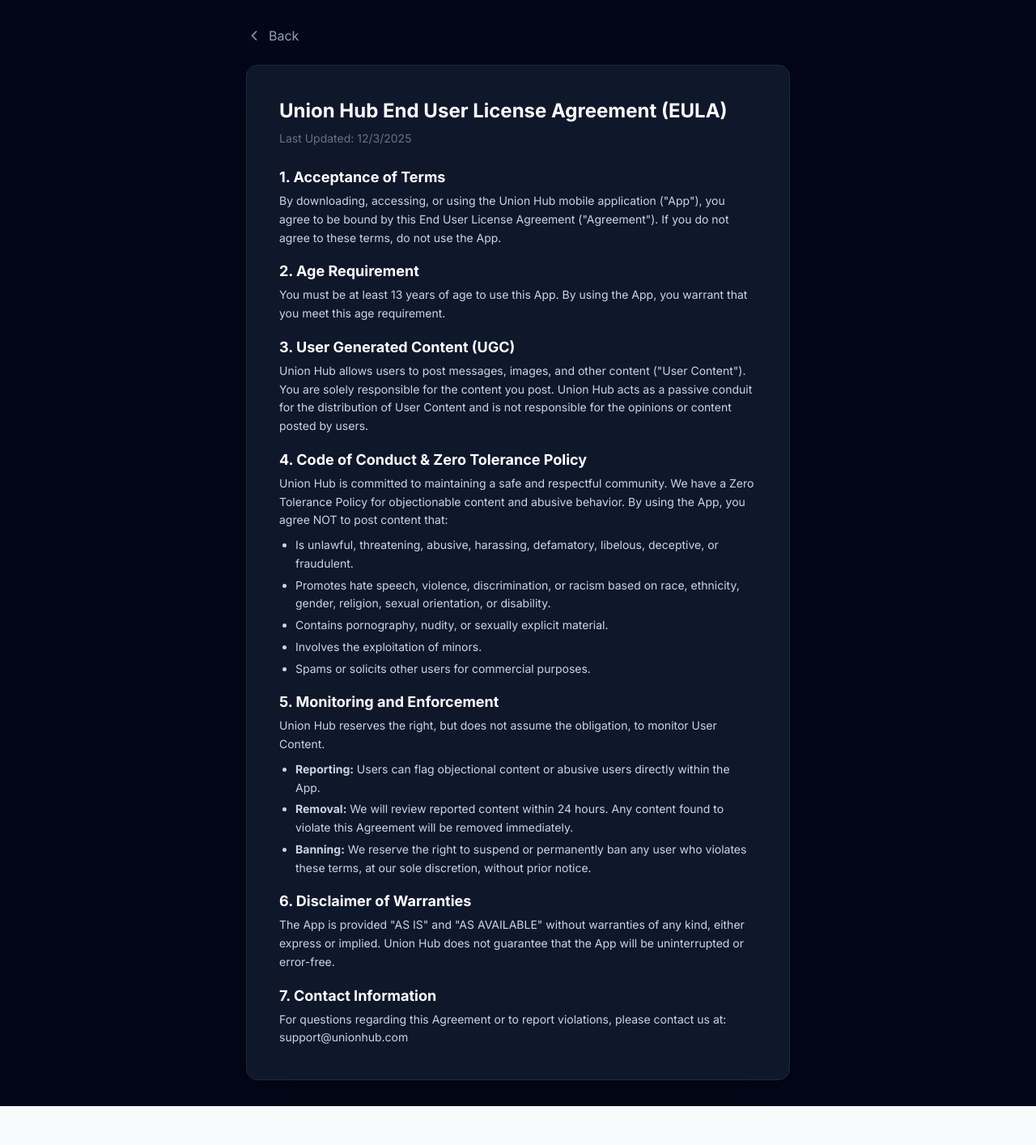
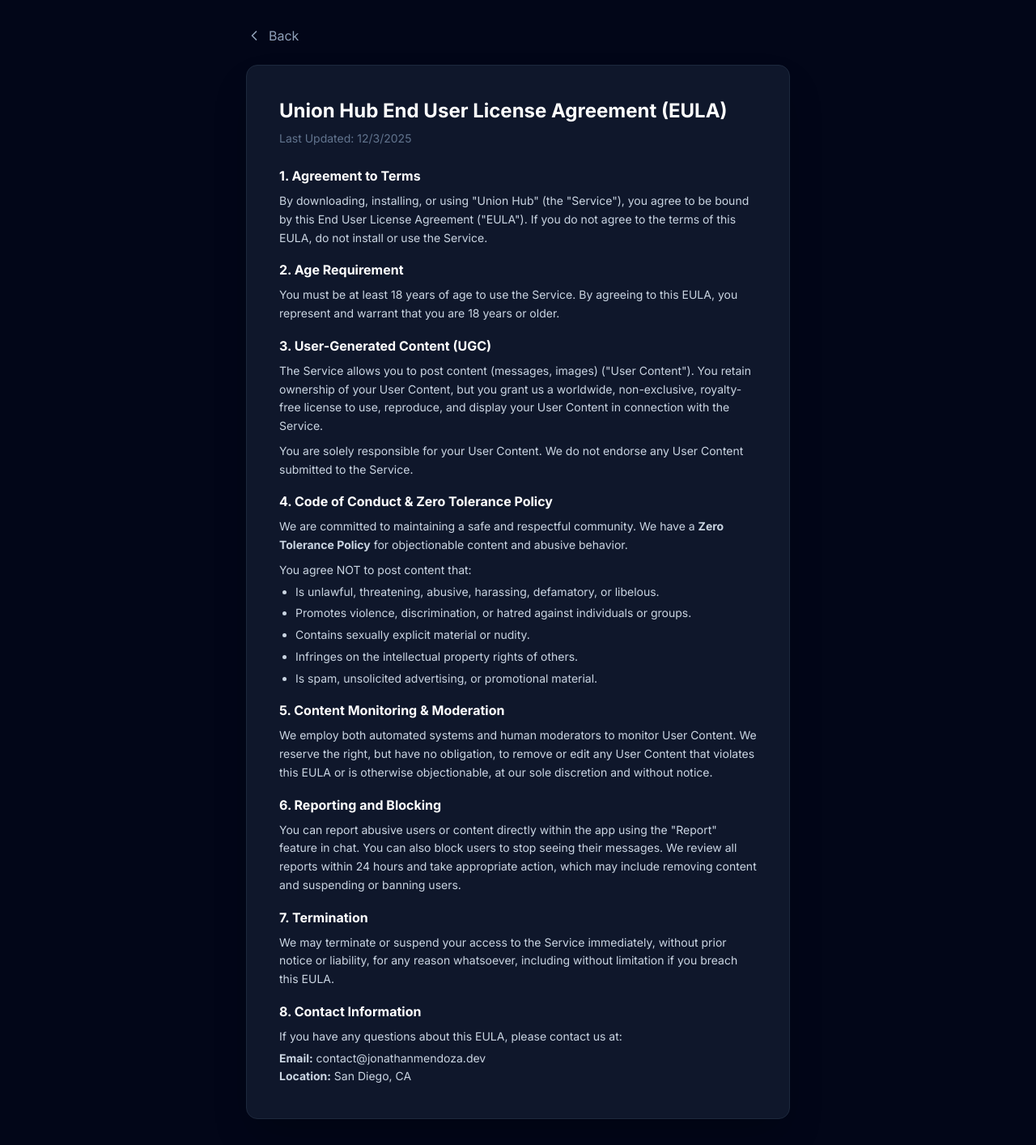
Before and after one commit to Jnmendza/union-hub, a Next.js app: page /eula in a window 1280 px wide. Shown: the whole page at 81% size. Before the commit the page ends 1366 px from the top, so only its background shows below. Built offline with nearby package versions, Linux system fonts and the light colour scheme; no server answers.

Commit message:
fix: build log errors fixed

```diff
--- a/app/(components)/chat-window.tsx
+++ b/app/(components)/chat-window.tsx
@@ -240,7 +240,7 @@
             const displayName = profile?.displayName || "User";
 
             return (
-              <div className='relative group'>
+              <div className='relative group' key={msg.id}>
                 <div
                   className={cn(
                     "flex w-max max-w-[75%] flex-col rounded-2xl px-4 py-2 text-sm shadow-sm animate-in fade-in slide-in-from-bottom-2",
@@ -357,7 +357,7 @@
               </button>
             </div>
             <p className='text-slate-400 text-sm mb-4 bg-slate-800 p-3 rounded-lg italic'>
-              "{reportingMsg.text}"
+              &quot;{reportingMsg.text}&quot;
             </p>
 
             <form onSubmit={handleReport} className='space-y-4'>
--- a/app/(dashboard)/admin/reports/page.tsx
+++ b/app/(dashboard)/admin/reports/page.tsx
@@ -12,7 +12,7 @@
   Timestamp,
 } from "firebase/firestore";
 import { db } from "@/lib/firebase";
-import { Flag, Check, Trash2, Ban, AlertTriangle } from "lucide-react";
+import { Check, Trash2, Ban, AlertTriangle } from "lucide-react";
 
 interface Report {
   id: string;
@@ -124,7 +124,7 @@
                       className='text-sm text-slate-600 dark:text-slate-300 max-w-xs truncate'
                       title={report.text}
                     >
-                      "{report.text}"
+                      &quot;{report.text}&quot;
                     </p>
                   </td>
                   <td className='p-4'>
--- a/app/(mobile-app)/profile/page.tsx
+++ b/app/(mobile-app)/profile/page.tsx
@@ -195,17 +195,18 @@
 
       // 3. Redirect
       router.push("/login");
-    } catch (error: any) {
+    } catch (error: unknown) {
       console.error("Error deleting account:", error);
       setIsDeleting(false);
       setShowDeleteConfirm(false);
 
-      if (error.code === "auth/requires-recent-login") {
+      const err = error as { code?: string; message: string };
+      if (err.code === "auth/requires-recent-login") {
         alert(
           "For security, you must have recently signed in to delete your account. Please Log Out and Log In again, then try deleting your account."
         );
       } else {
-        alert("Failed to delete account: " + error.message);
+        alert("Failed to delete account: " + err.message);
       }
     }
   };
--- a/components/legal/eula-content.tsx
+++ b/components/legal/eula-content.tsx
@@ -12,112 +12,118 @@
 
       <div className='space-y-4 text-sm leading-relaxed'>
         <section>
-          <h2 className='text-lg font-bold text-white mb-1'>
-            1. Acceptance of Terms
-          </h2>
+          <h3 className='text-white font-bold text-base mb-2'>
+            1. Agreement to Terms
+          </h3>
           <p>
-            By downloading, accessing, or using the Union Hub mobile application
-            ("App"), you agree to be bound by this End User License Agreement
-            ("Agreement"). If you do not agree to these terms, do not use the
-            App.
+            By downloading, installing, or using &quot;Union Hub&quot; (the
+            &quot;Service&quot;), you agree to be bound by this End User License
+            Agreement (&quot;EULA&quot;). If you do not agree to the terms of
+            this EULA, do not install or use the Service.
           </p>
         </section>
 
         <section>
-          <h2 className='text-lg font-bold text-white mb-1'>
+          <h3 className='text-white font-bold text-base mb-2'>
             2. Age Requirement
-          </h2>
+          </h3>
           <p>
-            You must be at least 13 years of age to use this App. By using the
-            App, you warrant that you meet this age requirement.
+            You must be at least 18 years of age to use the Service. By agreeing
+            to this EULA, you represent and warrant that you are 18 years or
+            older.
           </p>
         </section>
 
         <section>
-          <h2 className='text-lg font-bold text-white mb-1'>
-            3. User Generated Content (UGC)
-          </h2>
+          <h3 className='text-white font-bold text-base mb-2'>
+            3. User-Generated Content (UGC)
+          </h3>
           <p>
-            Union Hub allows users to post messages, images, and other content
-            ("User Content"). You are solely responsible for the content you
-            post. Union Hub acts as a passive conduit for the distribution of
-            User Content and is not responsible for the opinions or content
-            posted by users.
+            The Service allows you to post content (messages, images)
+            (&quot;User Content&quot;). You retain ownership of your User
+            Content, but you grant us a worldwide, non-exclusive, royalty-free
+            license to use, reproduce, and display your User Content in
+            connection with the Service.
+          </p>
+          <p className='mt-2'>
+            You are solely responsible for your User Content. We do not endorse
+            any User Content submitted to the Service.
           </p>
         </section>
 
         <section>
-          <h2 className='text-lg font-bold text-white mb-1'>
+          <h3 className='text-white font-bold text-base mb-2'>
             4. Code of Conduct & Zero Tolerance Policy
-          </h2>
+          </h3>
           <p>
-            Union Hub is committed to maintaining a safe and respectful
-            community. We have a Zero Tolerance Policy for objectionable content
-            and abusive behavior. By using the App, you agree NOT to post
-            content that:
+            We are committed to maintaining a safe and respectful community. We
+            have a <strong>Zero Tolerance Policy</strong> for objectionable
+            content and abusive behavior.
           </p>
-          <ul className='list-disc pl-5 mt-2 space-y-1'>
+          <p className='mt-2'>You agree NOT to post content that:</p>
+          <ul className='list-disc pl-5 mt-1 space-y-1'>
             <li>
-              Is unlawful, threatening, abusive, harassing, defamatory,
-              libelous, deceptive, or fraudulent.
+              Is unlawful, threatening, abusive, harassing, defamatory, or
+              libelous.
             </li>
             <li>
-              Promotes hate speech, violence, discrimination, or racism based on
-              race, ethnicity, gender, religion, sexual orientation, or
-              disability.
+              Promotes violence, discrimination, or hatred against individuals
+              or groups.
             </li>
-            <li>
-              Contains pornography, nudity, or sexually explicit material.
-            </li>
-            <li>Involves the exploitation of minors.</li>
-            <li>Spams or solicits other users for commercial purposes.</li>
+            <li>Contains sexually explicit material or nudity.</li>
+            <li>Infringes on the intellectual property rights of others.</li>
+            <li>Is spam, unsolicited advertising, or promotional material.</li>
           </ul>
         </section>
 
         <section>
-          <h2 className='text-lg font-bold text-white mb-1'>
-            5. Monitoring and Enforcement
-          </h2>
+          <h3 className='text-white font-bold text-base mb-2'>
+            5. Content Monitoring & Moderation
+          </h3>
           <p>
-            Union Hub reserves the right, but does not assume the obligation, to
-            monitor User Content.
-          </p>
-          <ul className='list-disc pl-5 mt-2 space-y-1'>
-            <li>
-              <strong>Reporting:</strong> Users can flag objectional content or
-              abusive users directly within the App.
-            </li>
-            <li>
-              <strong>Removal:</strong> We will review reported content within
-              24 hours. Any content found to violate this Agreement will be
-              removed immediately.
-            </li>
-            <li>
-              <strong>Banning:</strong> We reserve the right to suspend or
-              permanently ban any user who violates these terms, at our sole
-              discretion, without prior notice.
-            </li>
-          </ul>
-        </section>
-
-        <section>
-          <h2 className='text-lg font-bold text-white mb-1'>
-            6. Disclaimer of Warranties
-          </h2>
-          <p>
-            The App is provided "AS IS" and "AS AVAILABLE" without warranties of
-            any kind, either express or implied. Union Hub does not guarantee
-            that the App will be uninterrupted or error-free.
+            We employ both automated systems and human moderators to monitor
+            User Content. We reserve the right, but have no obligation, to
+            remove or edit any User Content that violates this EULA or is
+            otherwise objectionable, at our sole discretion and without notice.
           </p>
         </section>
 
         <section>
-          <h2 className='text-lg font-bold text-white mb-1'>
-            7. Contact Information
-          </h2>
+          <h3 className='text-white font-bold text-base mb-2'>
+            6. Reporting and Blocking
+          </h3>
           <p>
-            For questions regarding this Agreement or to report violations,
-            please contact us at: support@unionhub.com
+            You can report abusive users or content directly within the app
+            using the &quot;Report&quot; feature in chat. You can also block
+            users to stop seeing their messages. We review all reports within 24
+            hours and take appropriate action, which may include removing
+            content and suspending or banning users.
+          </p>
+        </section>
+
+        <section>
+          <h3 className='text-white font-bold text-base mb-2'>
+            7. Termination
+          </h3>
+          <p>
+            We may terminate or suspend your access to the Service immediately,
+            without prior notice or liability, for any reason whatsoever,
+            including without limitation if you breach this EULA.
+          </p>
+        </section>
+
+        <section>
+          <h3 className='text-white font-bold text-base mb-2'>
+            8. Contact Information
+          </h3>
+          <p>
+            If you have any questions about this EULA, please contact us at:
+          </p>
+          <p className='mt-1'>
+            <strong>Email:</strong> contact@jonathanmendoza.dev
+          </p>
+          <p>
+            <strong>Location:</strong> San Diego, CA
           </p>
         </section>
       </div>
--- a/components/legal/privacy-content.tsx
+++ b/components/legal/privacy-content.tsx
@@ -10,11 +10,11 @@
         <section>
           <h2 className='text-lg font-bold text-white mb-1'>1. Introduction</h2>
           <p>
-            Welcome to Union Hub ("we," "our," or "us"). We respect your privacy
-            and are committed to protecting your personal data. This Privacy
-            Policy explains how we collect, use, and share information when you
-            use our mobile application and website (collectively, the
-            "Service").
+            Welcome to Union Hub (&quot;we,&quot; &quot;our,&quot; or
+            &quot;us&quot;). We respect your privacy and are committed to
+            protecting your personal data. This Privacy Policy explains how we
+            collect, use, and share information when you use our mobile
+            application and website (collectively, the &quot;Service&quot;).
           </p>
         </section>
 
```
